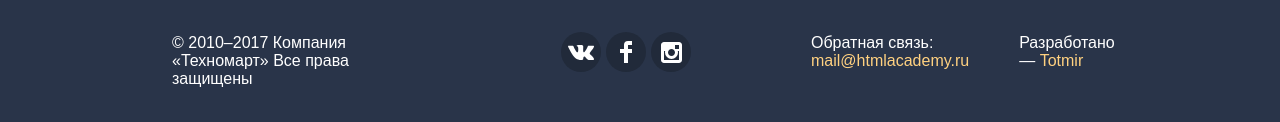
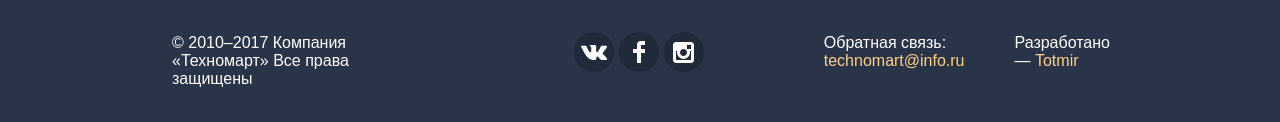
Before and after one commit to Totmir/843567-technomart-26, a plain HTML site: page index.html in a window 1280 px wide. Shown: the part 3114-3236 px from the top of the page. Drawn offline with Linux system fonts and the light colour scheme; a web font is replaced by a local one.

Commit message:
changed email

```diff
--- a/index.html
+++ b/index.html
@@ -357,7 +357,7 @@
           </li>
         </ul>
         <ul class="footer-background">
-          <li class="background">Обратная связь: <a href="mailto:mail@htmlacademy.ru">mail@htmlacademy.ru</a>
+          <li class="background">Обратная связь: <a href="mailto:mail@htmlacademy.ru">technomart@info.ru</a>
           </li>
           <li class="footer-copyright">Разработано — <a href=#>Totmir</a>
           </li>
```
